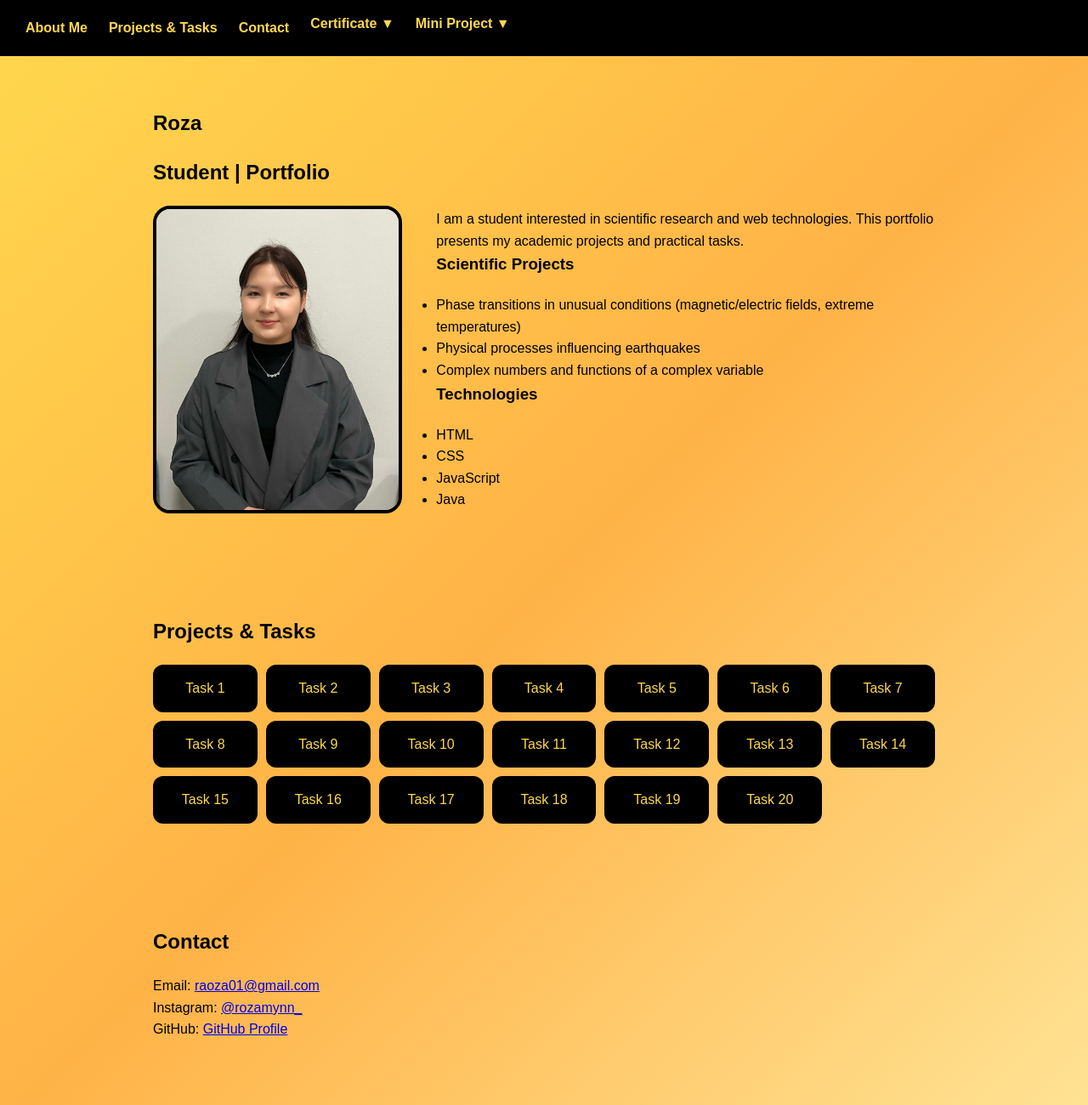
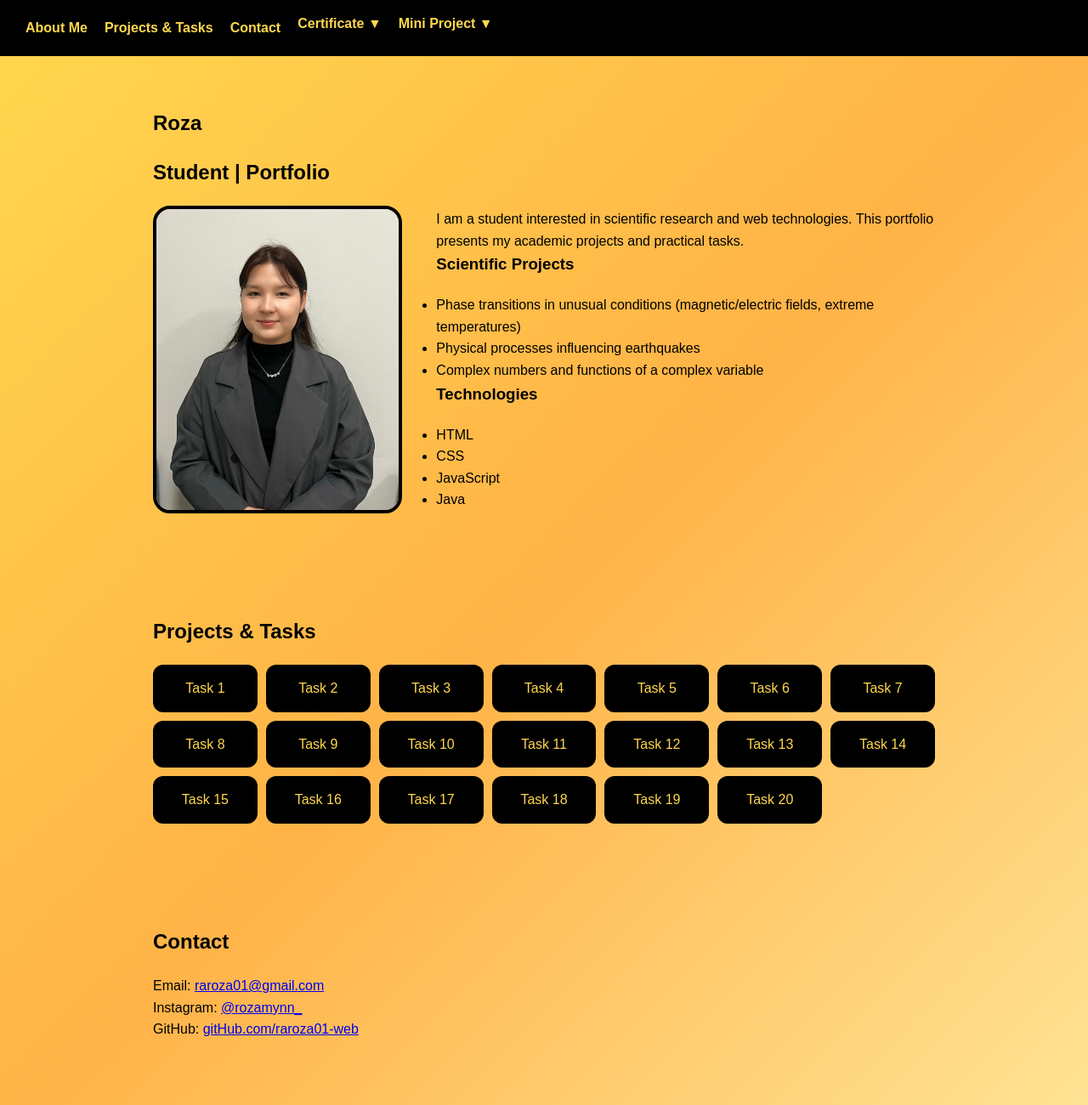
Before and after one commit to raroza01-web/exam, a plain HTML site: page index.html in a window 1280 px wide. Shown: the top 1300 px of the page at 85% size. Drawn offline with Linux system fonts and the light colour scheme.

Commit message:
Update index.html

```diff
--- a/index.html
+++ b/index.html
@@ -4,9 +4,9 @@
 <meta charset="UTF-8">
 <title>Roza | Portfolio</title>
 <meta name="viewport" content="width=device-width, initial-scale=1.0">
-
 <style>
 * { margin:0; padding:0; box-sizing:border-box; font-family: 'Arial', sans-serif; }
+
 body {
   background: linear-gradient(135deg, #FFD84D, #FFB347, #FFE699);
   color: #000;
@@ -17,7 +17,7 @@
   background: #000;
   padding: 15px 30px;
   display: flex;
-      gap: 25px;
+  gap: 20px;
   position: sticky;
   top:0;
   z-index:100;
@@ -68,6 +68,7 @@
   border: 4px solid #000;
 }
 
+/* Tasks */
 .tasks {
   display: grid;
   grid-template-columns: repeat(auto-fit, minmax(120px, 1fr));
@@ -80,9 +81,11 @@
   border-radius: 12px;
   text-align:center;
   transition: 0.3s;
+  cursor: pointer;
 }
 .task:hover { transform: scale(1.05); }
 
+/* Contact */
 .contact a { color: #000; font-weight:bold; text-decoration:none; }
 .contact a:hover { text-decoration:underline; }
 
@@ -95,7 +98,6 @@
 }
 </style>
 </head>
-
 <body>
 
 <!-- NAVIGATION -->
@@ -179,9 +181,9 @@
 <!-- CONTACT -->
 <section id="contact">
   <h2>Contact</h2>
-  <p>Email: <a href="mailto:yourmail@gmail.com">raoza01@gmail.com</a></p>
+  <p>Email: <a href="mailto:yourmail@gmail.com">raroza01@gmail.com</a></p>
   <p>Instagram: <a href="https://instagram.com/rozamynn_" target="_blank">@rozamynn_</a></p>
-  <p>GitHub: <a href="https://github.com/rarozaweb" target="_blank">GitHub Profile</a></p>
+  <p>GitHub: <a href="https://github.com/yourusername" target="_blank">gitHub.com/raroza01-web</a></p>
 </section>
 
 <footer>
```
Lines whose indentation alone changed are shown as unchanged.
